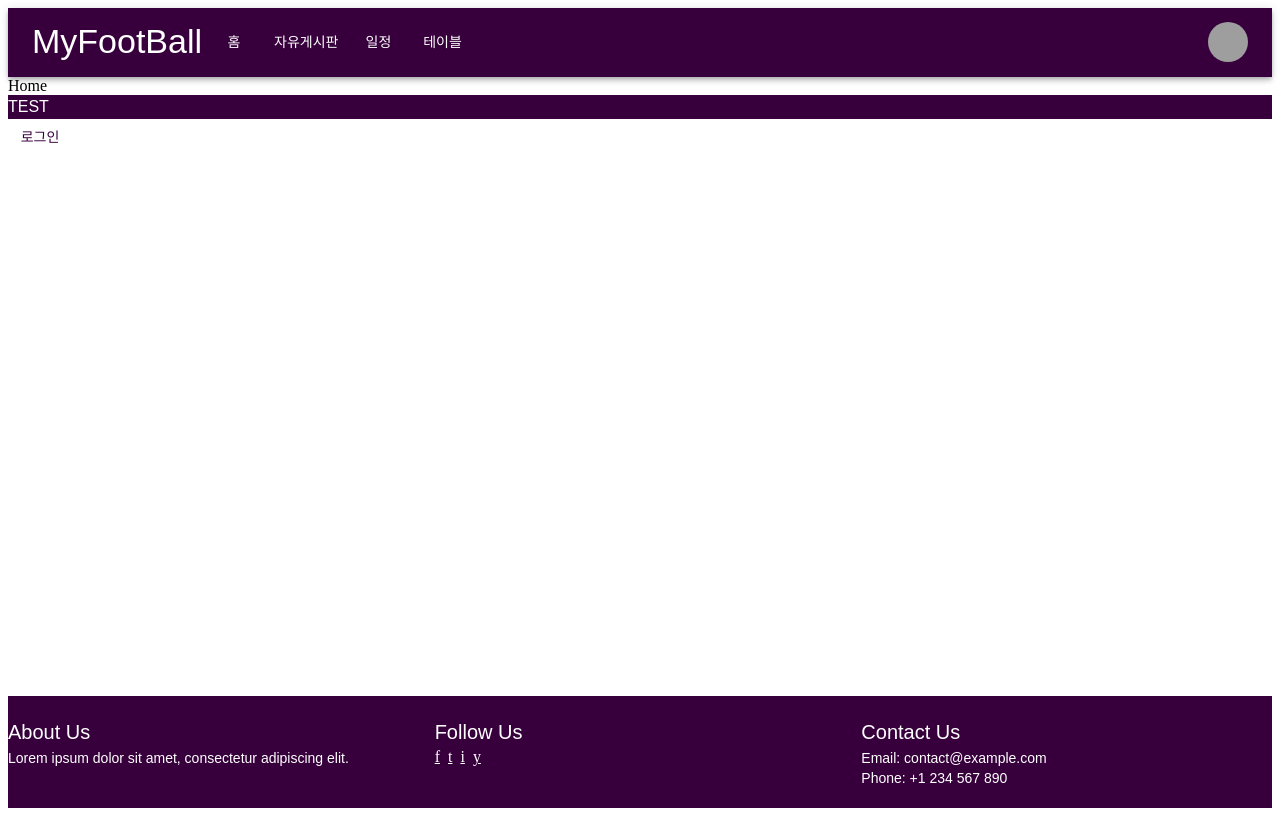
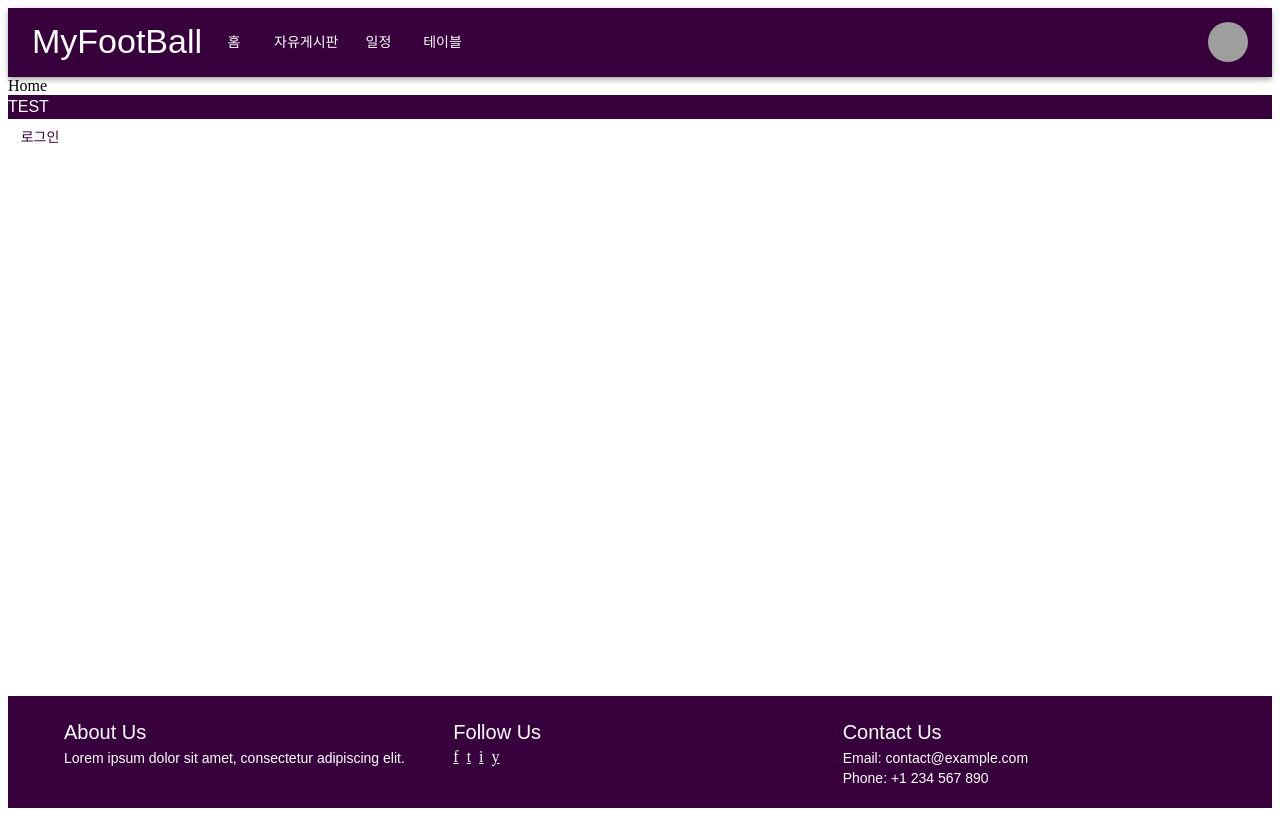
Before and after one commit to Leekee0905/MyFootball, a React (Vite) app in the folder frontend/: page / in a window 1280 px wide. Built offline with nearby package versions, Linux system fonts and the light colour scheme; grey boxes are pictures that could not be loaded.

Commit message:
푸터 컨테이너 추가

```diff
--- a/frontend/src/layouts/Footer.tsx
+++ b/frontend/src/layouts/Footer.tsx
@@ -1,4 +1,11 @@
-import { Grid, Typography, Box, Link, useTheme } from '@mui/material';
+import {
+  Grid,
+  Typography,
+  Box,
+  Link,
+  useTheme,
+  Container,
+} from '@mui/material';
 
 const Footer = () => {
   const theme = useTheme();
@@ -11,6 +18,7 @@ const Footer = () => {
         padding: '20px 0',
       }}
     >
+      <Container>
         <Grid container spacing={2}>
           <Grid item xs={12} md={4}>
             <Typography variant="h6">About Us</Typography>
@@ -41,6 +49,7 @@ const Footer = () => {
             <Typography variant="body2">Phone: +1 234 567 890</Typography>
           </Grid>
         </Grid>
+      </Container>
     </Box>
   );
 };
```
Lines whose indentation alone changed are shown as unchanged.
